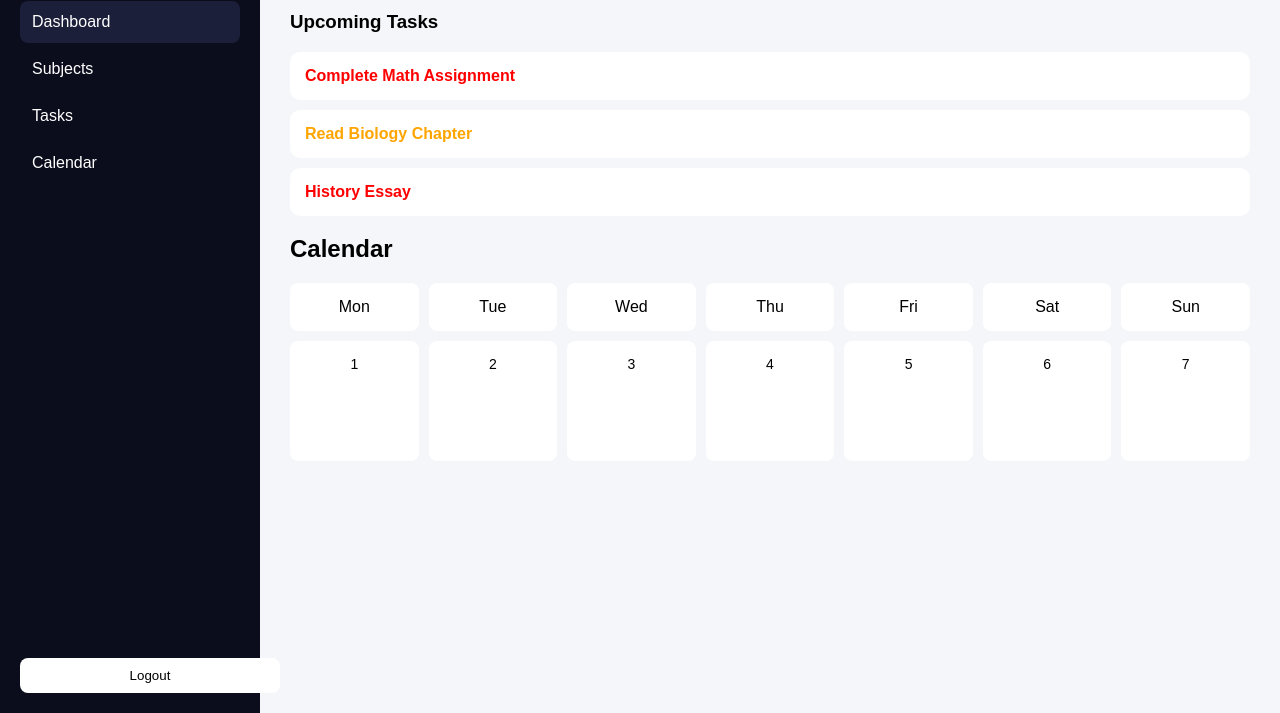
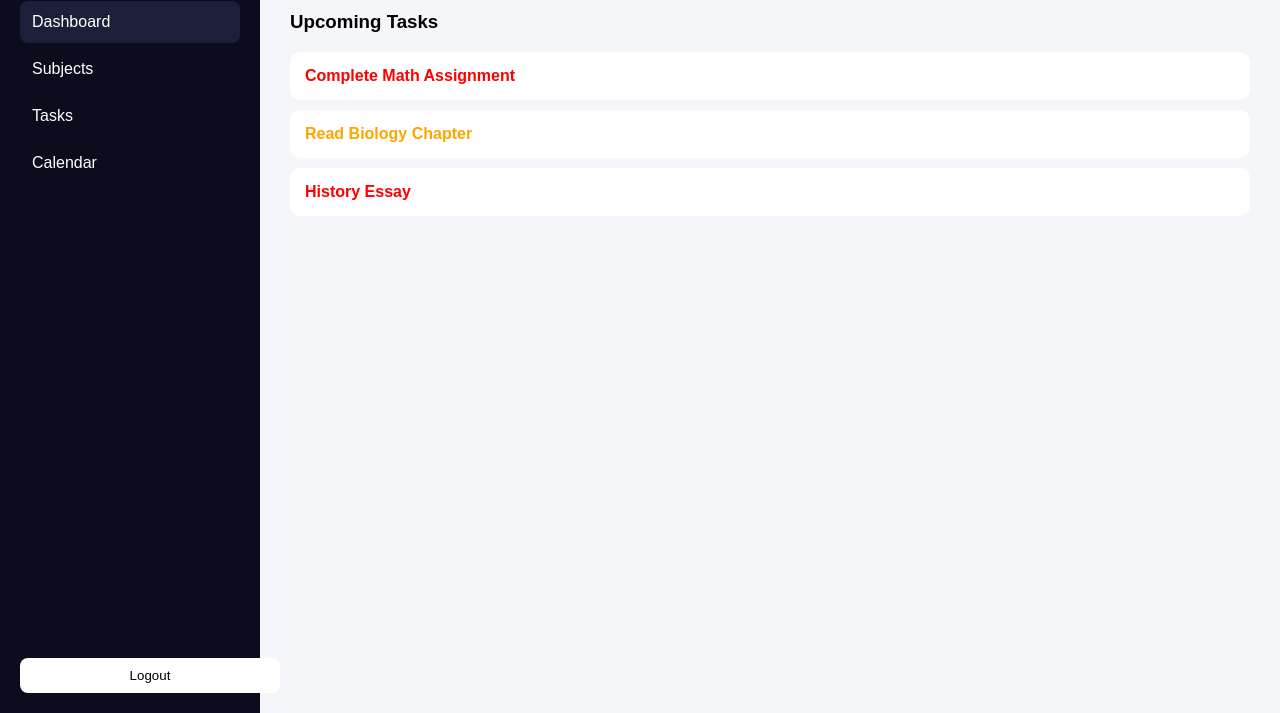
Before and after one commit to baloxq/Study-planner, a plain HTML site: page dashboard.html in a window 1280 px wide. Shown: the part 87-800 px from the top of the page. Drawn offline with Linux system fonts and the light colour scheme.

Commit message:
Update dashboard.html

```diff
--- a/dashboard.html
+++ b/dashboard.html
@@ -115,21 +115,6 @@
 
     </div>
 </div>
-    <h2>Calendar</h2>
-
-    <div class="calendar">
-        <div>Mon</div><div>Tue</div><div>Wed</div><div>Thu</div><div>Fri</div><div>Sat</div><div>Sun</div>
-
-        <!-- простая сетка -->
-        <div class="day">1</div>
-        <div class="day">2</div>
-        <div class="day">3</div>
-        <div class="day">4</div>
-        <div class="day">5</div>
-        <div class="day">6</div>
-        <div class="day">7</div>
-    </div>
-</div>
 
 </main>
 </div>
```
